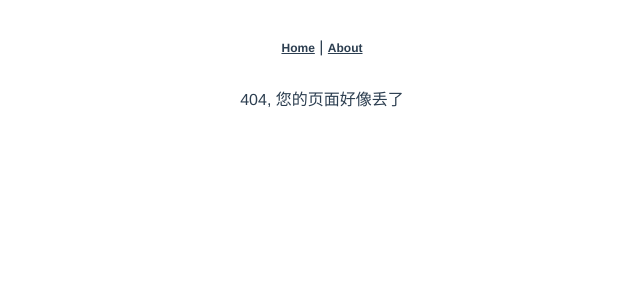
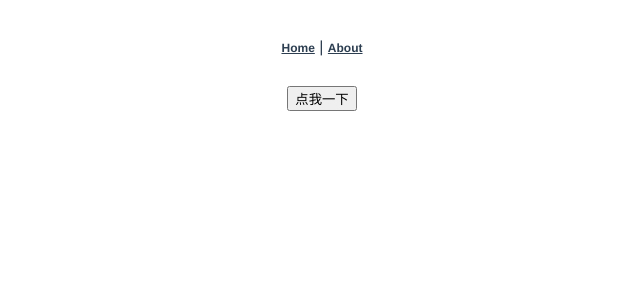
Before and after one commit to pray-lee/vue3-demo, a Vue app: page /busTest in a window 1280 px wide. Before the commit this address had no page. Shown: the top 300 px of the page, without its empty margins (318-958 px from the left). Built offline with nearby package versions, Linux system fonts and the light colour scheme.

Commit message:
add event bus

```diff
--- /dev/null
+++ b/src/lib/bus.js
@@ -0,0 +1,3 @@
+import Vue from 'vue'
+const BUS = new Vue()
+export default BUS
--- a/src/main.js
+++ b/src/main.js
@@ -2,8 +2,10 @@ import Vue from 'vue'
 import App from './App.vue'
 import router from './router'
 import store from './store'
+import bus from '@/lib/bus'
 
 Vue.config.productionTip = false
+Vue.prototype.$bus = bus
 
 new Vue({
   router,
--- a/src/router/router.js
+++ b/src/router/router.js
@@ -60,6 +60,7 @@ export default [
   // 命名视图
   {
     path: '/namedView',
+    name: 'namedView',
     components: {
       default: () => import('@/views/Home.vue'),
       email: () => import('@/views/Email.vue'),
@@ -105,6 +106,11 @@ export default [
     name: 'store',
     component: () => import('@/views/store')
   },
+  {
+    path: '/busTest',
+    name: 'busTest',
+    component: () => import('@/views/BusTest')
+  },
   // 如果没有匹配到以上任意一条，则跳转到404页面
   {
     path: '*',
--- /dev/null
+++ b/src/views/BusTest.vue
@@ -0,0 +1,21 @@
+<template>
+  <div>
+    <button @click="handleClick">点我一下</button>
+  </div>
+</template>
+<script>
+  export default {
+    name: 'busTest',
+    mounted() {
+      this.$bus.$on('clicked', message => {
+        alert(`received---${message}`)
+      })
+    },
+    methods: {
+      handleClick() {
+        // emit
+        this.$bus.$emit('clicked', 'hello dad...')
+      }
+    }
+  }
+</script>
```
